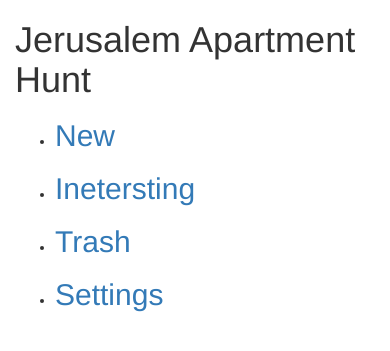
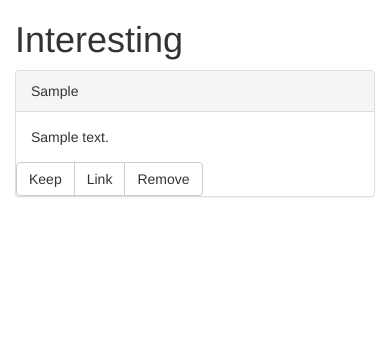
Before and after one commit to nice-shot/apartment-search, a Django app: page /apartments/interesting in a window 390 px wide. Shown: the top 351 px of the page. Run offline with Django 3.2, Linux system fonts and the light colour scheme; tables that the repository leaves empty hold one stand-in row (values such as "Sample post"); some libraries are stand-ins or nearby versions.

Commit message:
added basic list view for apartments

```diff
--- a/apartments/models.py
+++ b/apartments/models.py
@@ -3,7 +3,7 @@ Holds the poll module
 """
 from django.db import models
 
-class Post (models.Model):
+class Post(models.Model):
     post_id = models.CharField(max_length=100, primary_key=True)
     message = models.TextField()
     user = models.CharField(max_length=300)
--- a/apartments/templates/apartments/layout.html
+++ b/apartments/templates/apartments/layout.html
@@ -26,5 +26,7 @@
         <script src="https://ajax.googleapis.com/ajax/libs/jquery/1.11.3/jquery.min.js"></script>
         <!-- Include all compiled plugins (below), or include individual files as needed -->
         <script src="https://maxcdn.bootstrapcdn.com/bootstrap/3.3.5/js/bootstrap.min.js"></script>
+
+        {% block script %}{% endblock %}
     </body>
 </html>
--- /dev/null
+++ b/apartments/templates/apartments/list.html
@@ -0,0 +1,37 @@
+{% extends 'apartments/layout.html' %}
+{% block content %}
+<div class="row">
+    <div class="col-sm-12">
+        <h1>{{ title }}</h1>
+        {% for post in apartment_posts %}
+            <div class="panel panel-default" id={{ post.post_id }}>
+                <div class="panel-heading">{{ post.user }}</div>
+                <div class="panel-body">{{ post.message }}</div>
+                <div class="btn-group" role="group">
+                    <button type="button" class="btn btn-default post-keep">Keep</button>
+                    <button type="button" class="btn btn-default post-link">Link</button>
+                    <button type="button" class="btn btn-default post-remove">Remove</button>
+                </div>
+            </div>
+        {% endfor %}
+    </div>
+</div>
+{% endblock %}
+
+{% block script %}
+<script type="text/javascript">
+$().ready(function () {
+    function getId (btn) {
+        return $(btn).parent().parent().attr("id");
+    }
+
+    $(".post-link").click(function () {
+        var id = getId(this);
+        window.open("https://facebook.com/" + id);
+    });
+    $(".post-keep").click(function () {
+        var id = getId(this);
+    });
+});
+</script>
+{% endblock %}
--- a/apartments/views.py
+++ b/apartments/views.py
@@ -1,16 +1,38 @@
-from django.shortcuts import render
+from django.http import HttpResponse
+from django.shortcuts import render, get_object_or_404
+
+from .models import Post
 
 def index(request):
     return render(request, 'apartments/index.html')
 
 def new(request):
-    return render(request, 'apartments/index.html')
+    context = {
+        'title': 'New Posts!',
+        'apartment_posts': Post.objects.filter(interesting=None)
+    }
+    return render(request, 'apartments/list.html', context)
 
 def interesting(request):
-    return render(request, 'apartments/index.html')
+    context = {
+        'title': 'Interesting',
+        'apartment_posts': Post.objects.filter(interesting=True)
+    }
+    return render(request, 'apartments/list.html', context)
 
 def trash(request):
-    return render(request, 'apartments/index.html')
+    context = {
+        'title': 'Trash',
+        'apartment_posts': Post.objects.filter(interesting=False)
+    }
+    return render(request, 'apartments/list.html', context)
+
+def update_post_interest(request, post_id, interesting):
+    post = get_object_or_404(Post, pk=post_id)
+    post.interesting = bool(interesting)
+    post.save()
+    return HttpResponse("Changed interest to %s on post %s" % (interesting,
+                                                               post_id))
 
 def settings(request):
     return render(request, 'apartments/index.html')
```
